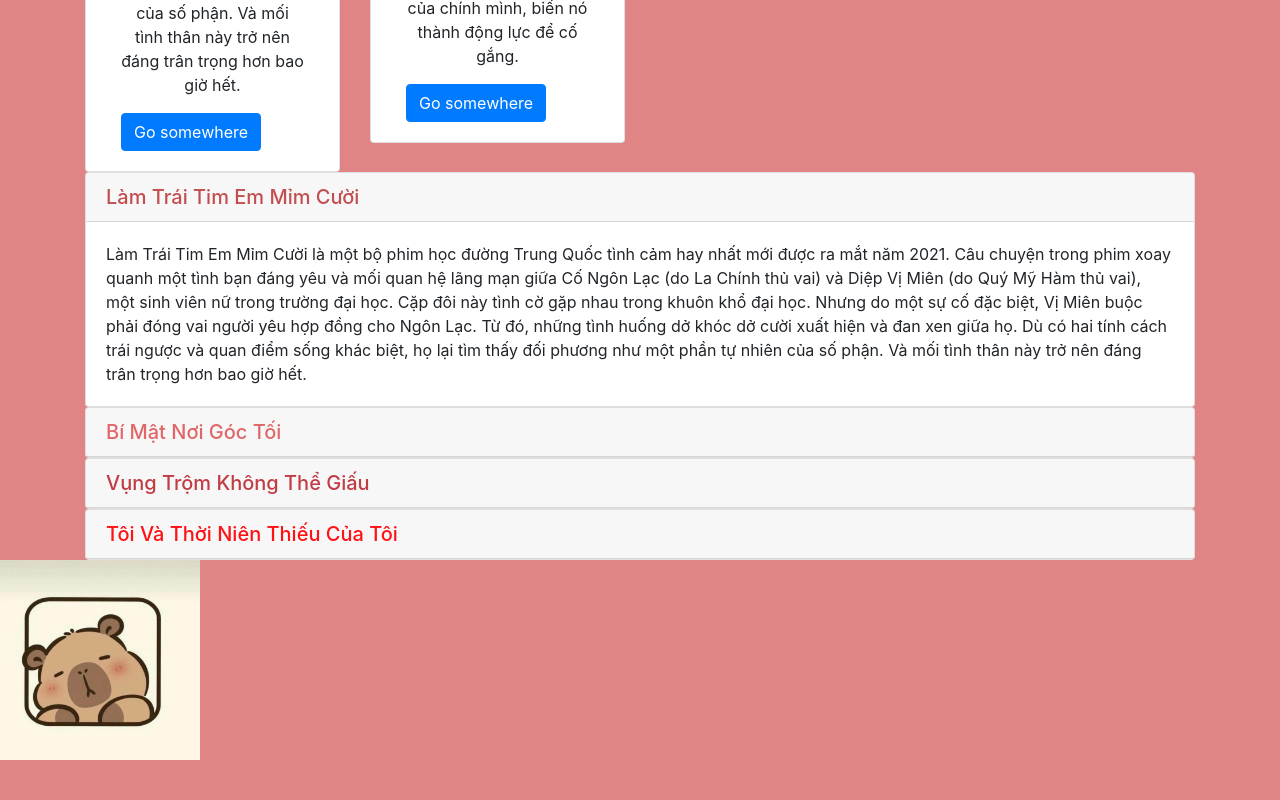
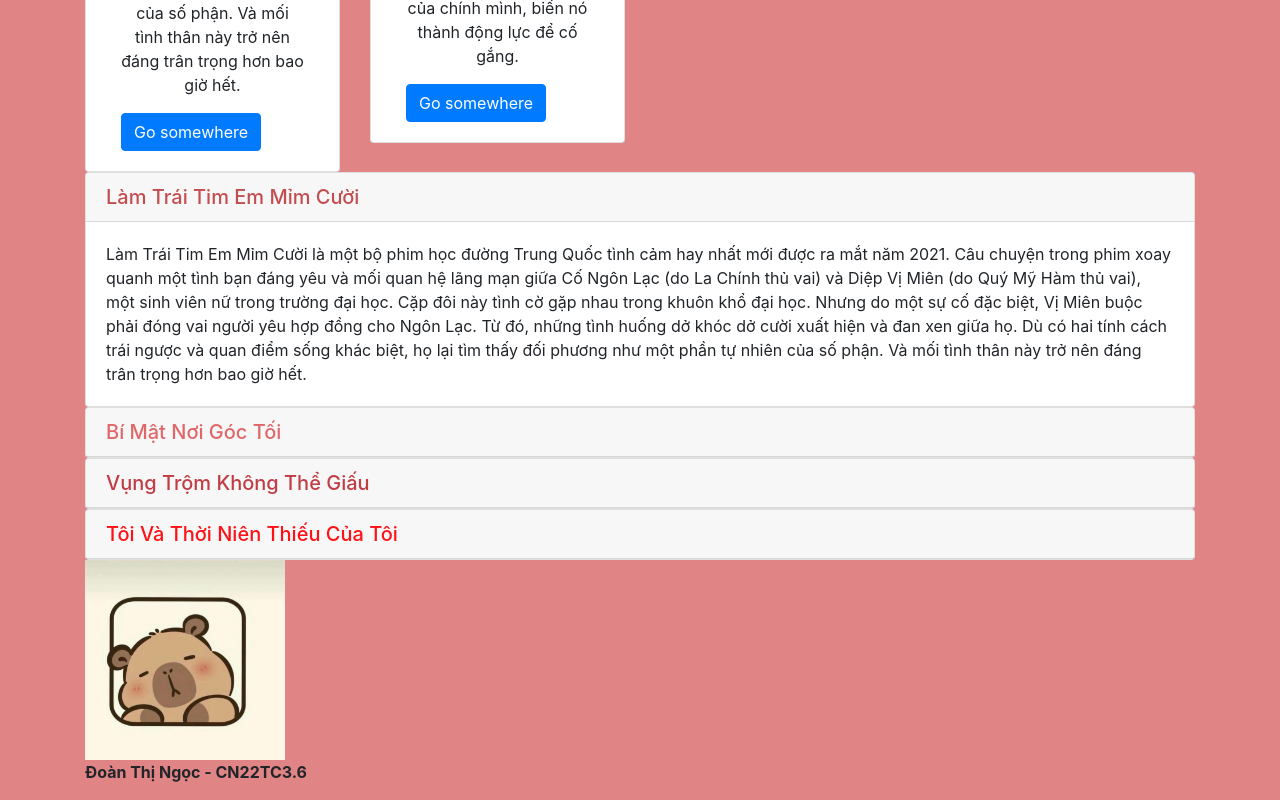
Before and after one commit to NgocNora/ngocnora, a plain HTML site: page index.html in a window 1280 px wide. Shown: the part 1771-2571 px from the top of the page. Before the commit the page ends 2531 px from the top, so only its background shows below. Drawn offline with Linux system fonts and the light colour scheme; files whose address does not match are found by name.

Commit message:
Update index.html

```diff
--- a/index.html
+++ b/index.html
@@ -92,7 +92,7 @@ Cặp đôi này tình cờ gặp nhau trong khuôn khổ đại học. Nhưng d
 		      </div>
             </div>
 		    <div class="col-xl-3">
-			  <div class="card col-md-4 col-xl-12"> <br><img class="card-img-top" src=AAAABUDWIoTxfNDZGp8HWeoMtsZpArcuY7Guc_6G4XwCbteGL_QGL_W878z0jiyVrbCmosnC0iHtiOCkIhiAclfEYZlaQIyvTAomDnAP.jpg" alt="Card image cap"><br>
+			  <div class="card col-md-4 col-xl-12"> <br><img class="card-img-top" src="AAAABUDWIoTxfNDZGp8HWeoMtsZpArcuY7Guc_6G4XwCbteGL_QGL_W878z0jiyVrbCmosnC0iHtiOCkIhiAclfEYZlaQIyvTAomDnAP.jpg" alt="Card image cap"><br>
 			    <div class="card-body">
 			      <h5 class="card-title text-center">Vụng Trộm Không Thể Giấu</h5>
 			      <p class="card-text">Vụng Trộm Không Thể Giấu là câu chuyện tình yêu ngọt ngào và lãng mạn của cô nàng Tang Trĩ (Triệu Lộ Tư) và anh chàng Đoàn Gia Hứa (Trần Triết Viễn). Tang Trĩ là một cô gái trẻ trung, hoạt bát và xinh đẹp. Cô thầm thích Đoàn Gia Hứa, bạn thân của anh trai mình, từ khi còn học cấp 3. Tuy nhiên, Tang Trĩ luôn giữ kín tình cảm của mình vì biết rằng Gia Hứa không hề có ý gì với cô.</p>
@@ -145,6 +145,8 @@ Cặp đôi này tình cờ gặp nhau trong khuôn khổ đại học. Nhưng d
 	          </div>
 	      </div>
 	    </div>
+		    <footer id="Foot"><img src="Anh-chibi-Capybara1.jpg" width="200" height="200" alt=""/></footer>
+		  <p id="textDuoi"><strong>Đoàn Thị Ngọc  - CN22TC3.6</strong></p>
       </div>
   	</div>
   	<!-- body code goes here -->
@@ -156,6 +158,6 @@ Cặp đôi này tình cờ gặp nhau trong khuôn khổ đại học. Nhưng d
 	<!-- Include all compiled plugins (below), or include individual files as needed -->
 	<script src="popper.min.js"></script>
   <script src="bootstrap-4.4.1.js"></script>
-  <footer class="D.T.Ngo_cj"><img src="Anh-chibi-Capybara1.jpg" width="200" height="200" alt=""/></footer>
+
   </body>
 </html>
```
